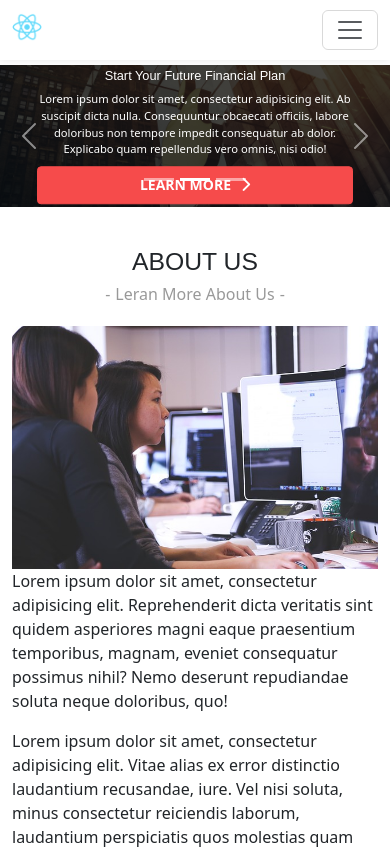
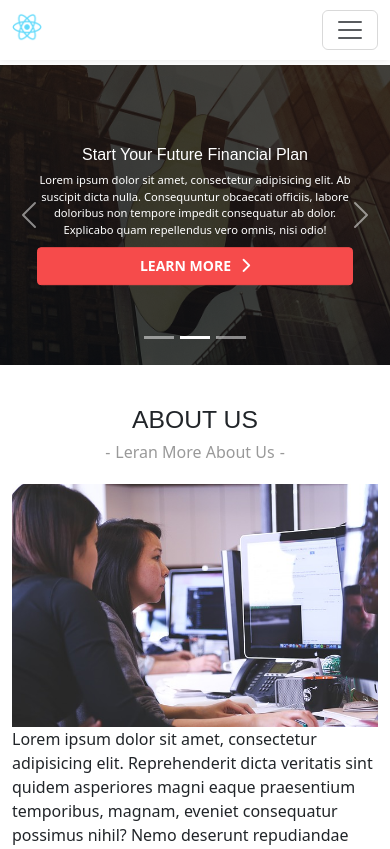
Before and after one commit to Tom2396/webex, a React (Create React App) app: page / in a window 390 px wide. Shown: the top 849 px of the page. Built offline with nearby package versions, Linux system fonts and the light colour scheme.

Commit message:
changes in banner style for small screen

```diff
--- a/src/components/banner.css
+++ b/src/components/banner.css
@@ -39,7 +39,7 @@
     }
 
     .carousel-caption h2 {
-        font-size: 0.8rem; /* Further reduce font size */
+        font-size: 1.0rem; /* Further reduce font size */
         margin-bottom: 8px;
     }
 
@@ -53,3 +53,36 @@
         padding: 8px 12px; /* Further reduce padding */
     }
 }
+
+
+/* General carousel image styling */
+.carousel-item img {
+    width: 100%;
+    height: auto; /* Maintain aspect ratio by default */
+}
+
+/* Styles for small screens */
+@media (max-width: 768px) {
+    .carousel-item img {
+        height: 350px; /* Set a fixed height for small screens */
+        object-fit: cover; /* Ensures the image covers the height while maintaining aspect ratio */
+    }
+
+    .carousel-caption {
+        bottom: 15px;
+        padding: 10px 15px;
+    }
+}
+
+/* Additional styles for extra small screens */
+@media (max-width: 478px) {
+    .carousel-item img {
+        height: 300px; /* Further reduce the height for very small screens */
+        object-fit: cover;
+    }
+
+    .carousel-caption {
+        bottom: 10px;
+        padding: 8px 10px;
+    }
+}
--- a/src/components/banner.js
+++ b/src/components/banner.js
@@ -31,7 +31,7 @@
         {
           heroData.map(hero => {
             return (
-              <Carousel.Item key={hero.id}>
+              <Carousel.Item key={hero.id} className='carousel-item img'>
                 <img
                   className="d-block w-100"
                   src={hero.image}
```
